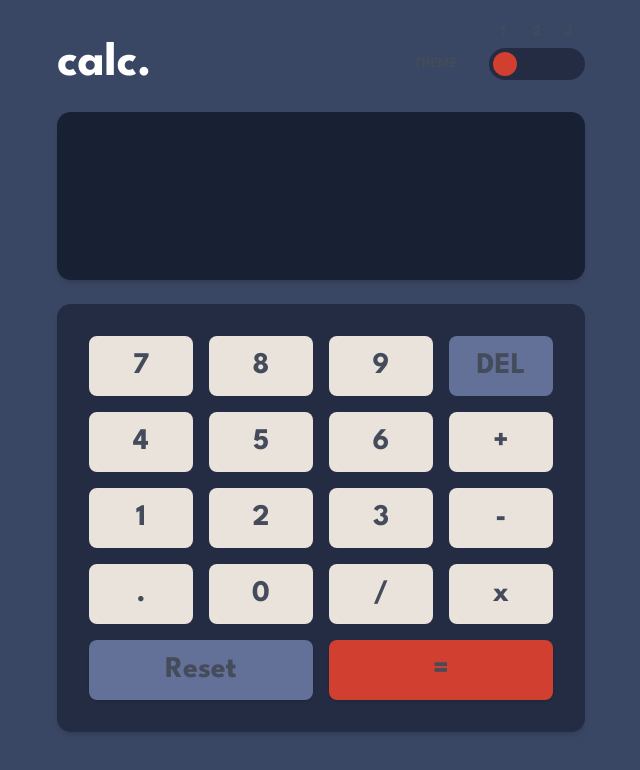
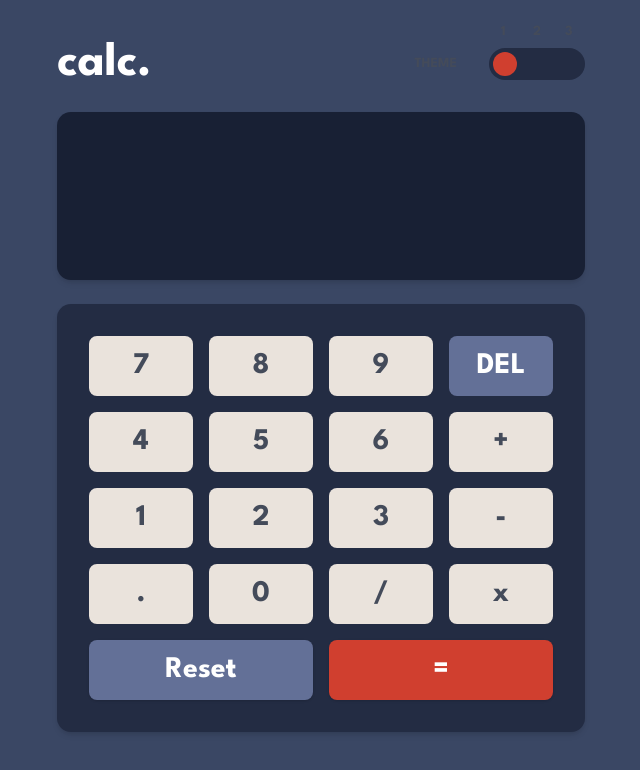
Before and after one commit to AnthonyChablov/calculator-app-ui, a React (Vite) app: page / in a window 1280 px wide. Shown: the top 770 px of the page, without its empty margins (319-959 px from the left). Built offline with nearby package versions, Linux system fonts and the light colour scheme.

Commit message:
feat: make header styles match design docs

```diff
--- a/src/components/Calculator/components/Buttons/ButtonGrid.tsx
+++ b/src/components/Calculator/components/Buttons/ButtonGrid.tsx
@@ -73,7 +73,13 @@ const ButtonGrid = ({
                 `${getThemeClass("textPrimary")}
                 ${getThemeClass("keyBgNeutral")}
                 ${getThemeClass("keyShadow")}
-                ${key === "DEL" && `${getThemeClass("keyBg")} ${getThemeClass("textPrimary")}`}`
+                ${
+                  key === "DEL" &&
+                  `
+                    ${currentTheme && getThemeClass("keyBg")}
+                    ${getThemeClass("textSecondary")}
+                  `
+                }`
               )}
               key={key}
               label={key}
@@ -88,14 +94,21 @@ const ButtonGrid = ({
         <Button
           className={`w-full
             ${getThemeClass("keyBg")}
-            ${getThemeClass("textPrimary")}
+            ${getThemeClass("textSecondary")}
           `}
           onClick={handleReset}
           label="Reset"
         />
         {/* Equals */}
         <Button
-          className={` w-full ${getThemeClass("keyBgAccent")} ${getThemeClass("textPrimary")}`}
+          className={`w-full
+            ${getThemeClass("keyBgAccent")}
+            ${
+              currentTheme === 3
+                ? getThemeClass("textWhite")
+                : getThemeClass("textSecondary")
+            }
+          `}
           onClick={handleEquals}
           label="="
         />
--- a/src/index.css
+++ b/src/index.css
@@ -90,8 +90,8 @@
   --color-theme-3-key-bg-neutral: hsl(268, 47%, 21%);
   --color-theme-3-key-shadow-neutral: 0 0.2rem hsl(290, 70%, 36%);
   --color-theme-3-text-primary: hsl(52, 100%, 62%);
-  --color-theme-3-text-secondary: hsl(198, 20%, 13%);
-  --color-theme-3-text-white: hsl(0, 0%, 100%);
+  --color-theme-3-text-secondary: hsl(0, 0%, 100%);
+  --color-theme-3-text-white: hsl(198, 20%, 13%);
 }
 
 :root {
--- a/src/store/themeVariables/themeVariables.ts
+++ b/src/store/themeVariables/themeVariables.ts
@@ -46,6 +46,7 @@ export const themeVariables = {
     "text-theme-2-text-secondary",
     "text-theme-3-text-secondary",
   ],
+  textWhite: ["text-theme-3-text-white"],
 };
 
 export const themeStyles = (theme: number) => {
```
